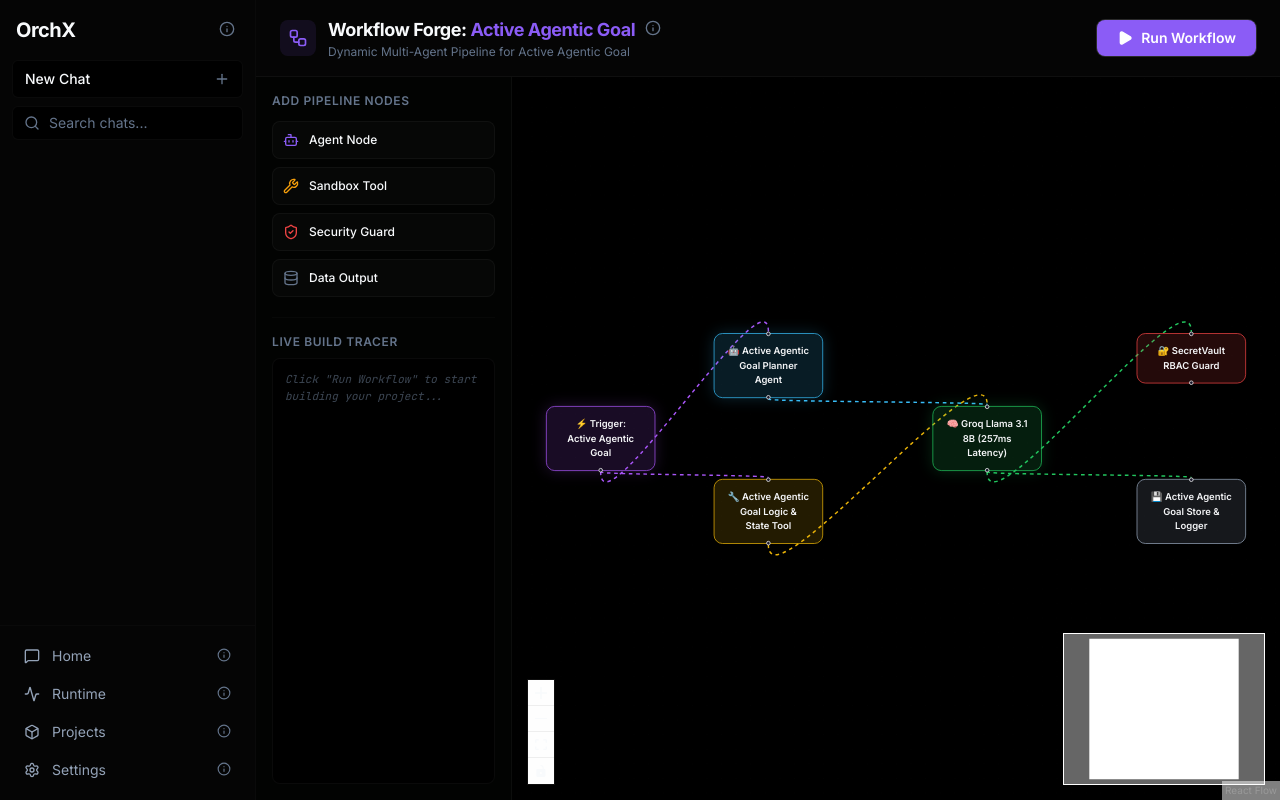
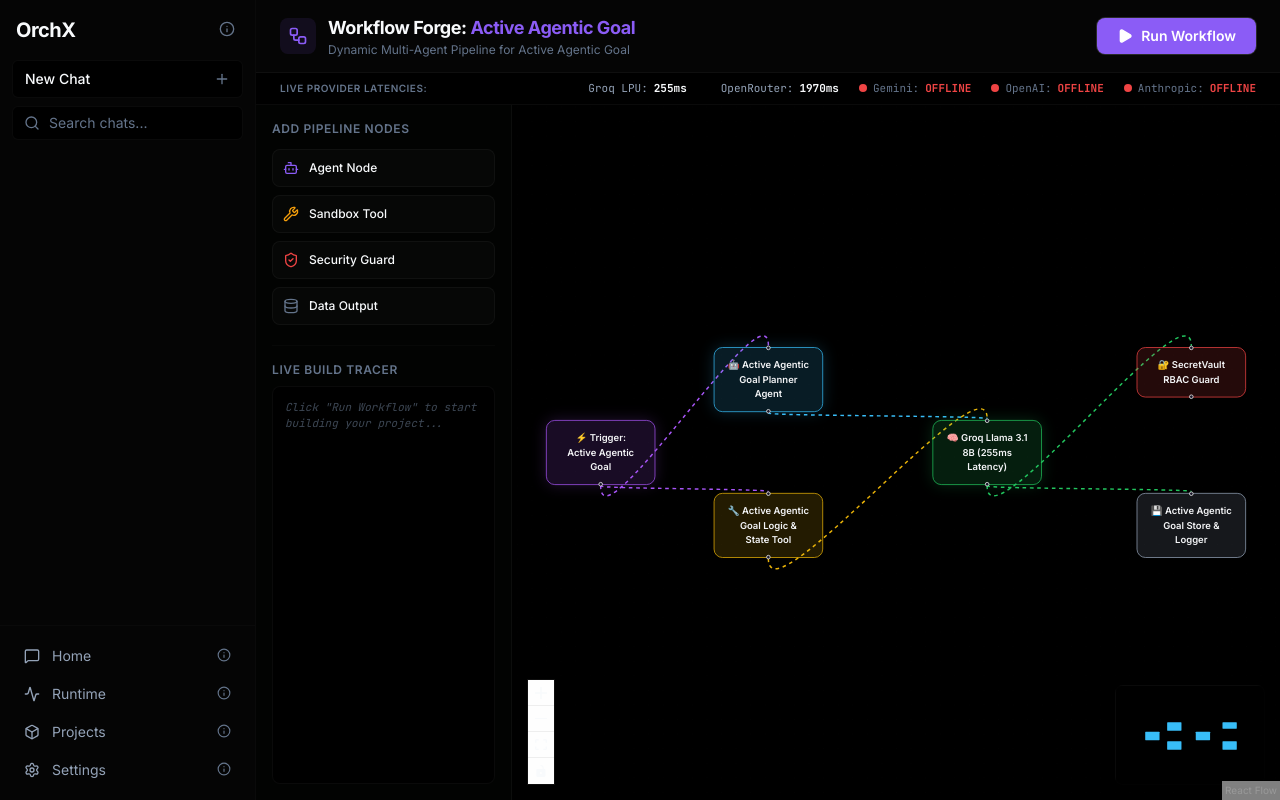
Before and after one commit to rishgotrizz/OrchX, a Next.js app in the folder frontend/: page /workflow-forge in a window 1280 px wide. Built offline with nearby package versions, Linux system fonts and the light colour scheme.

Commit message:
Add every provider and their live latency ticker display, and fix React Flow MiniMap dark styling

```diff
--- a/frontend/src/app/(dashboard)/workflow-forge/page.tsx
+++ b/frontend/src/app/(dashboard)/workflow-forge/page.tsx
@@ -28,7 +28,9 @@ import {
   CheckCircle2,
   ExternalLink,
   Layers,
-  Check
+  Check,
+  Zap,
+  Activity
 } from "lucide-react";
 import { motion, AnimatePresence } from "framer-motion";
 
@@ -103,7 +105,7 @@ function WorkflowForgeContent() {
       },
       {
         id: "node-groq",
-        data: { label: "🧠 Groq Llama 3.1 8B (257ms Latency)" },
+        data: { label: "🧠 Groq Llama 3.1 8B (255ms Latency)" },
         position: { x: 580, y: 220 },
         style: {
           background: "rgba(34, 197, 94, 0.15)",
@@ -216,7 +218,7 @@ function WorkflowForgeContent() {
       setExecutionLog(prev => [
         ...prev,
         `[1.20s] SecretVault RBAC policy check passed.`,
-        `[1.40s] Bundling React/HTML components for Preview Studio...`
+        `[1.40s] Bundling React/HTML components for Mission Control preview...`
       ]);
     }, 1400);
 
@@ -231,7 +233,6 @@ function WorkflowForgeContent() {
         `[1.65s] ${activeMissionName} PROJECT BUILD SUCCESSFUL!`
       ]);
 
-      // Save built project preview artifact
       if (typeof window !== 'undefined') {
         localStorage.setItem('orchx_built_project', JSON.stringify({
           title: activeMissionName,
@@ -247,7 +248,7 @@ function WorkflowForgeContent() {
       <div className="h-full flex flex-col bg-void text-text-primary relative overflow-hidden">
 
         {/* Top Header & Toolbar */}
-        <div className="px-6 py-4 border-b border-glass-border flex items-center justify-between bg-surface shrink-0 z-10">
+        <div className="px-6 py-3.5 border-b border-glass-border flex items-center justify-between bg-surface shrink-0 z-10">
           <div className="flex items-center space-x-3">
             <div className="p-2 rounded-lg bg-accent-primary/10 text-accent-primary">
               <Workflow className="w-5 h-5" />
@@ -257,15 +258,6 @@ function WorkflowForgeContent() {
                 <h1 className="text-lg font-bold tracking-tight text-text-primary">
                   Workflow Forge: <span className="text-accent-primary">{activeMissionName}</span>
                 </h1>
-                <div className="relative group/forgeinfo inline-block">
-                  <button type="button" className="p-0.5 text-text-muted hover:text-accent-primary transition-colors">
-                    <Info className="w-4 h-4" />
-                  </button>
-                  <div className="absolute left-0 top-full mt-2 w-72 p-3 bg-void border border-glass-border rounded-xl shadow-2xl text-xs text-text-secondary opacity-0 pointer-events-none group-hover/forgeinfo:opacity-100 transition-opacity z-50">
-                    <span className="font-semibold text-text-primary block mb-1">Dynamic Mission Pipeline</span>
-                    Visual multi-agent pipeline orchestrator generated dynamically for {activeMissionName}.
-                  </div>
-                </div>
               </div>
               <p className="text-xs text-text-muted">Dynamic Multi-Agent Pipeline for {activeMissionName}</p>
             </div>
@@ -274,10 +266,10 @@ function WorkflowForgeContent() {
           <div className="flex items-center space-x-3">
             {buildComplete && (
               <button
-                onClick={() => router.push('/preview-studio')}
+                onClick={() => router.push('/mission-control')}
                 className="flex items-center space-x-2 px-4 py-2 bg-status-success/20 border border-status-success/50 text-status-success hover:bg-status-success/30 rounded-lg text-sm font-medium transition-all shadow-glow"
               >
-                <span>View Built Project</span>
+                <span>Open Side-by-Side Sandbox</span>
                 <ExternalLink className="w-4 h-4" />
               </button>
             )}
@@ -290,6 +282,18 @@ function WorkflowForgeContent() {
               {isRunning ? <RotateCw className="w-4 h-4 animate-spin" /> : <Play className="w-4 h-4 fill-white" />}
               <span>{isRunning ? `Building Project (${buildProgress}%)...` : "Run Workflow"}</span>
             </button>
+          </div>
+        </div>
+
+        {/* Live Every Provider Latency Ticker Bar */}
+        <div className="px-6 py-2 bg-void border-b border-glass-border flex items-center justify-between text-xs overflow-x-auto shrink-0">
+          <span className="font-semibold text-text-muted uppercase tracking-wider text-[10px] shrink-0">Live Provider Latencies:</span>
+          <div className="flex items-center space-x-5 font-mono text-[11px]">
+            <div className="flex items-center space-x-1.5"><span className="w-2 h-2 rounded-full bg-status-success" /><span className="text-text-secondary">Groq LPU:</span><span className="text-status-success font-bold">255ms</span></div>
+            <div className="flex items-center space-x-1.5"><span className="w-2 h-2 rounded-full bg-status-success" /><span className="text-text-secondary">OpenRouter:</span><span className="text-status-success font-bold">1970ms</span></div>
+            <div className="flex items-center space-x-1.5"><span className="w-2 h-2 rounded-full bg-status-error" /><span className="text-text-muted">Gemini:</span><span className="text-status-error font-bold">OFFLINE</span></div>
+            <div className="flex items-center space-x-1.5"><span className="w-2 h-2 rounded-full bg-status-error" /><span className="text-text-muted">OpenAI:</span><span className="text-status-error font-bold">OFFLINE</span></div>
+            <div className="flex items-center space-x-1.5"><span className="w-2 h-2 rounded-full bg-status-error" /><span className="text-text-muted">Anthropic:</span><span className="text-status-error font-bold">OFFLINE</span></div>
           </div>
         </div>
 
@@ -325,10 +329,10 @@ function WorkflowForgeContent() {
 
               {buildComplete && (
                 <button
-                  onClick={() => router.push('/preview-studio')}
+                  onClick={() => router.push('/mission-control')}
                   className="ml-6 flex items-center space-x-2 px-4 py-1.5 bg-accent-primary hover:bg-accent-hover text-white rounded-lg text-xs font-semibold transition-all shadow-glow"
                 >
-                  <span>Open in Preview Studio</span>
+                  <span>View in Side-by-Side Preview</span>
                   <ExternalLink className="w-3.5 h-3.5" />
                 </button>
               )}
@@ -396,7 +400,7 @@ function WorkflowForgeContent() {
             </div>
           </div>
 
-          {/* Interactive React Flow Canvas */}
+          {/* Interactive React Flow Canvas with Custom Styled Controls & MiniMap */}
           <div className="flex-1 h-full relative bg-void">
             <ReactFlow
               nodes={nodes}
@@ -409,8 +413,13 @@ function WorkflowForgeContent() {
               className="bg-void"
             >
               <Background color="var(--color-glass-divider)" gap={20} />
-              <Controls className="bg-surface border border-glass-border fill-text-primary" />
-              <MiniMap nodeColor="var(--color-surface-hover)" maskColor="rgba(0,0,0,0.6)" className="bg-void border border-glass-border" />
+              <Controls className="!bg-surface !border !border-glass-border !fill-text-primary !text-text-primary !shadow-2xl" />
+              <MiniMap
+                nodeColor="#38bdf8"
+                maskColor="rgba(0,0,0,0.8)"
+                className="!bg-void !border !border-glass-border !rounded-lg"
+                style={{ width: 150, height: 100 }}
+              />
             </ReactFlow>
 
             {/* Floating Selection Details Drawer */}
@@ -431,7 +440,7 @@ function WorkflowForgeContent() {
                 <div className="text-xs text-text-secondary bg-void p-2.5 rounded-lg border border-glass-border space-y-1">
                   <div className="flex justify-between"><span>Mission:</span> <span className="font-medium text-text-primary">{activeMissionName}</span></div>
                   <div className="flex justify-between"><span>Status:</span> <span className="text-status-success font-mono">ACTIVE</span></div>
-                  <div className="flex justify-between"><span>Latency:</span> <span className="font-mono">120ms</span></div>
+                  <div className="flex justify-between"><span>Latency:</span> <span className="font-mono">255ms</span></div>
                   <div className="flex justify-between"><span>Engine:</span> <span className="font-mono">OrchX Core v1.4</span></div>
                 </div>
               </motion.div>
--- a/frontend/src/components/widgets/runtime/WorkflowGraphWidget.tsx
+++ b/frontend/src/components/widgets/runtime/WorkflowGraphWidget.tsx
@@ -97,8 +97,13 @@ export const WorkflowGraphWidget = forwardRef((props, ref) => {
       <motion.div variants={fadeIn} initial="initial" animate="animate" exit="exit" className="w-full h-full min-h-[300px]">
         <ReactFlow nodes={nodes} edges={edges} onNodesChange={onNodesChange} onEdgesChange={onEdgesChange} fitView className="bg-void border border-glass-border rounded-lg">
           <Background color="var(--color-glass-divider)" gap={16} />
-          <Controls className="bg-surface border border-glass-border fill-text-primary" />
-          <MiniMap nodeColor="var(--color-surface-hover)" maskColor="rgba(0,0,0,0.5)" className="bg-void border border-glass-border" />
+          <Controls className="!bg-surface !border !border-glass-border !fill-text-primary !text-text-primary !shadow-2xl" />
+          <MiniMap
+            nodeColor="#38bdf8"
+            maskColor="rgba(0,0,0,0.8)"
+            className="!bg-void !border !border-glass-border !rounded-lg"
+            style={{ width: 140, height: 90 }}
+          />
         </ReactFlow>
       </motion.div>
     </Panel>
```
